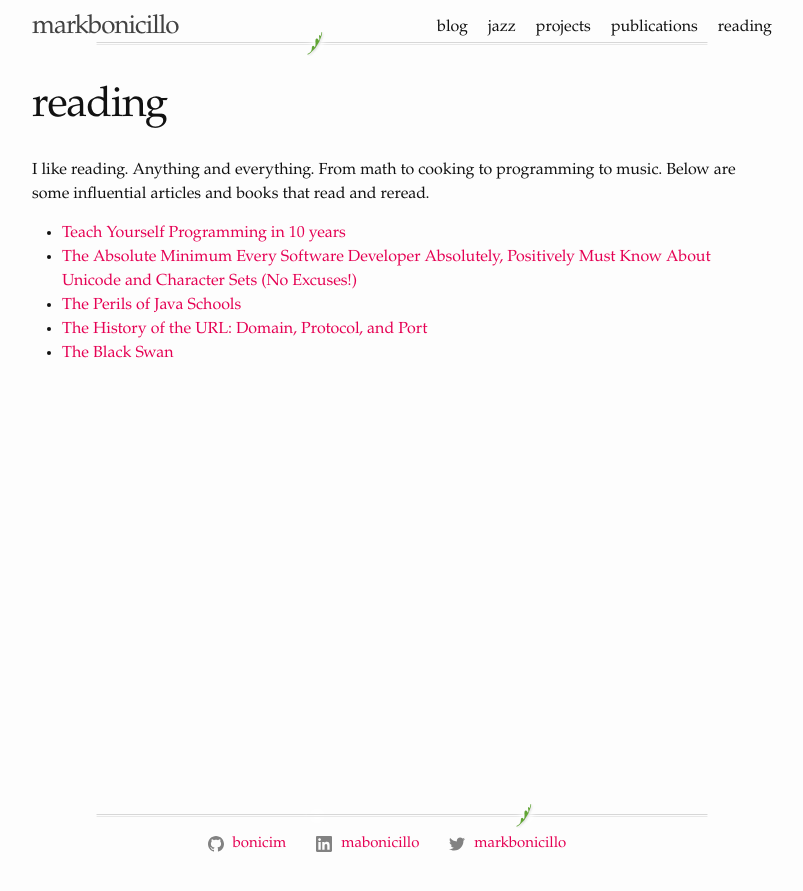
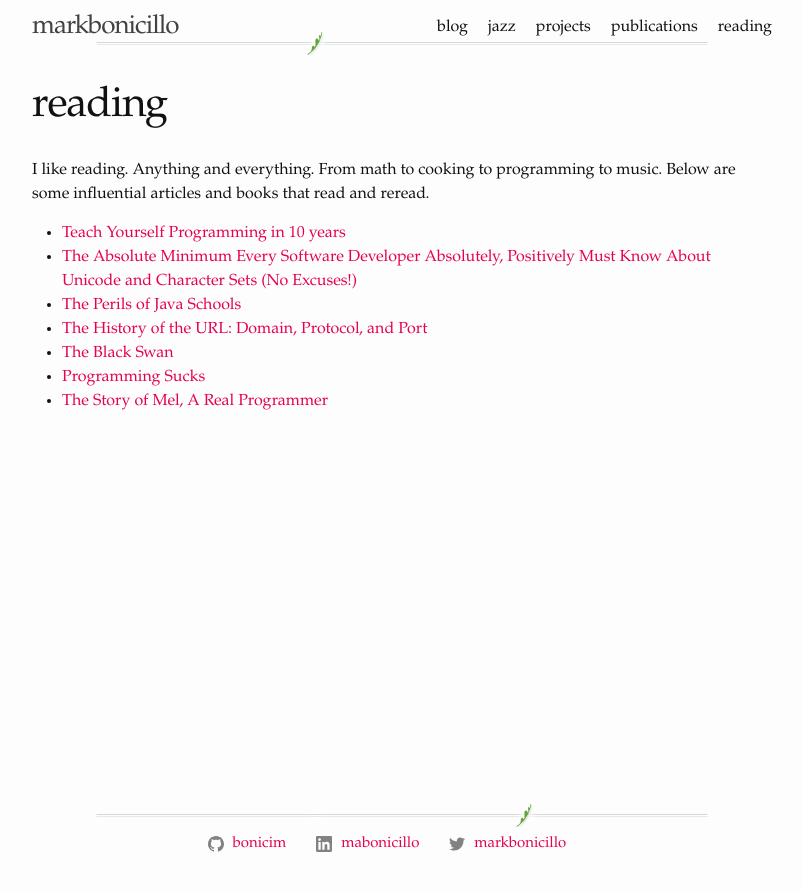
Before and after one commit to bonicim/bonicim.github.io, a Jekyll site: the page built from reading.md, in a window 1280 px wide. Shown: the top 891 px of the page, without its empty margins (238-1041 px from the left). Built offline with Jekyll 4.4.1, drawn with Linux system fonts in a browser that asks for light colours.

Commit message:
Update top level pages

```diff
--- a/reading.md
+++ b/reading.md
@@ -11,3 +11,5 @@ I like reading. Anything and everything. From math to cooking to programming to
 * [The Perils of Java Schools](https://www.joelonsoftware.com/2005/12/29/the-perils-of-javaschools-2/){:target="_blank"}
 * [The History of the URL: Domain, Protocol, and Port](https://eager.io/blog/the-history-of-the-url-domain-and-protocol/){:target="_blank"}
 * [The Black Swan](https://www.amazon.com/Black-Swan-Impact-Highly-Improbable-ebook/dp/B002RI99IM){:target="_blank"}
+* [Programming Sucks](https://www.stilldrinking.org/programming-sucks){:target="_blank"}
+* [The Story of Mel, A Real Programmer](https://www.cs.utah.edu/~elb/folklore/mel-annotated/node1.html){:target="_blank"}
```
Also changed, not shown: jazz.md (+1 -0 lines).
